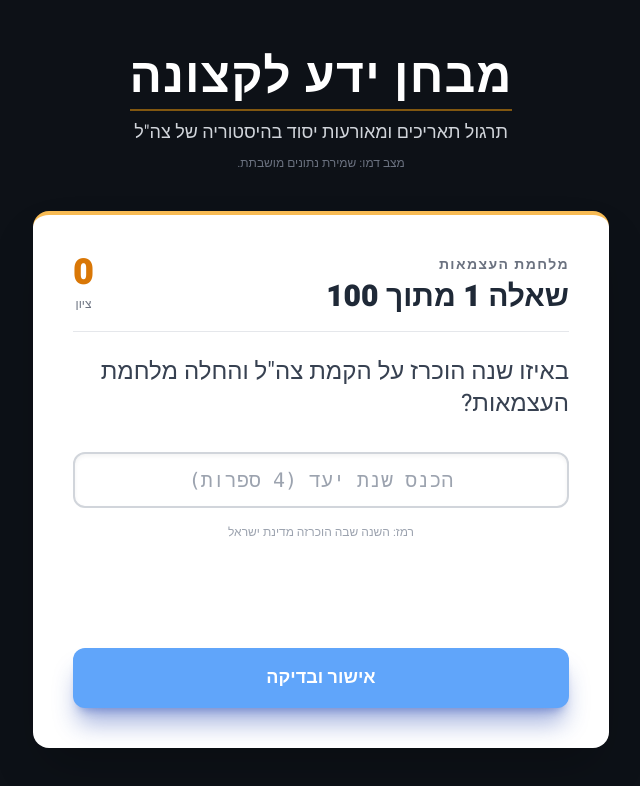
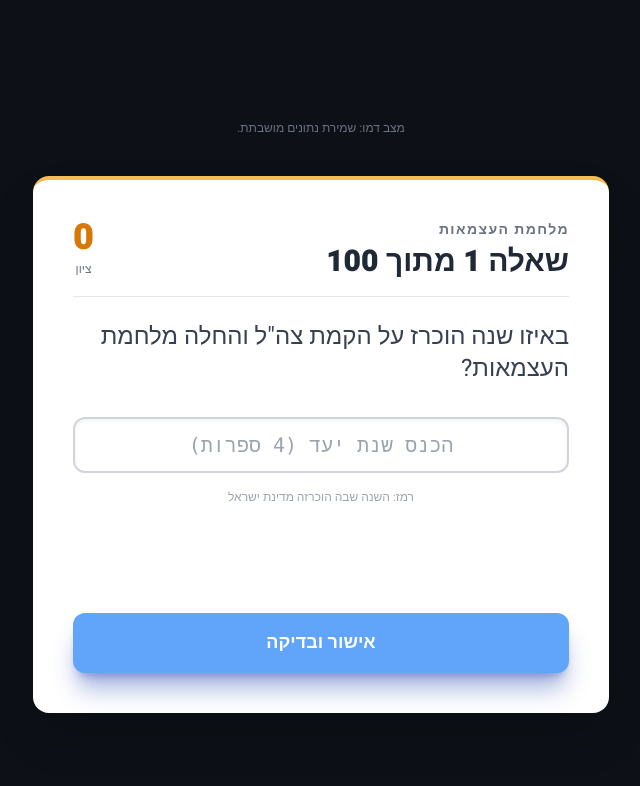
Before and after one commit to Spectral-Source/knowledge-quiz, a plain HTML site: page index.html in a window 1280 px wide. Shown: the whole page, without its empty margins (319-959 px from the left). Drawn offline with nearby package versions, Linux system fonts and the light colour scheme.

Commit message:
Update index.html

```diff
--- a/index.html
+++ b/index.html
@@ -5,7 +5,6 @@
     <meta name="viewport" content="width=device-width, initial-scale=1.0">
     <title>מבחן ידע לקצונה - היסטוריה</title>
 
-    <!-- Tailwind CSS -->
     <script src="https://cdn.tailwindcss.com"></script>
 
     <style>
@@ -28,13 +27,13 @@
     <div id="app-container" class="w-full">
         <header class="text-center mb-10">
             <h1 class="text-4xl md:text-5xl font-extrabold text-white mb-2 tracking-wide border-b-2 border-amber-500/50 pb-2 inline-block">
-                מבחן ידע לקצונה
+
             </h1>
             <p class="text-gray-300 text-lg">
-                תרגול תאריכים ומאורעות יסוד בהיסטוריה של צה"ל
+
             </p>
             <p id="user-id-display" class="text-xs text-gray-500 mt-2">
-                טוען משתמש...
+
             </p>
         </header>
 
```
